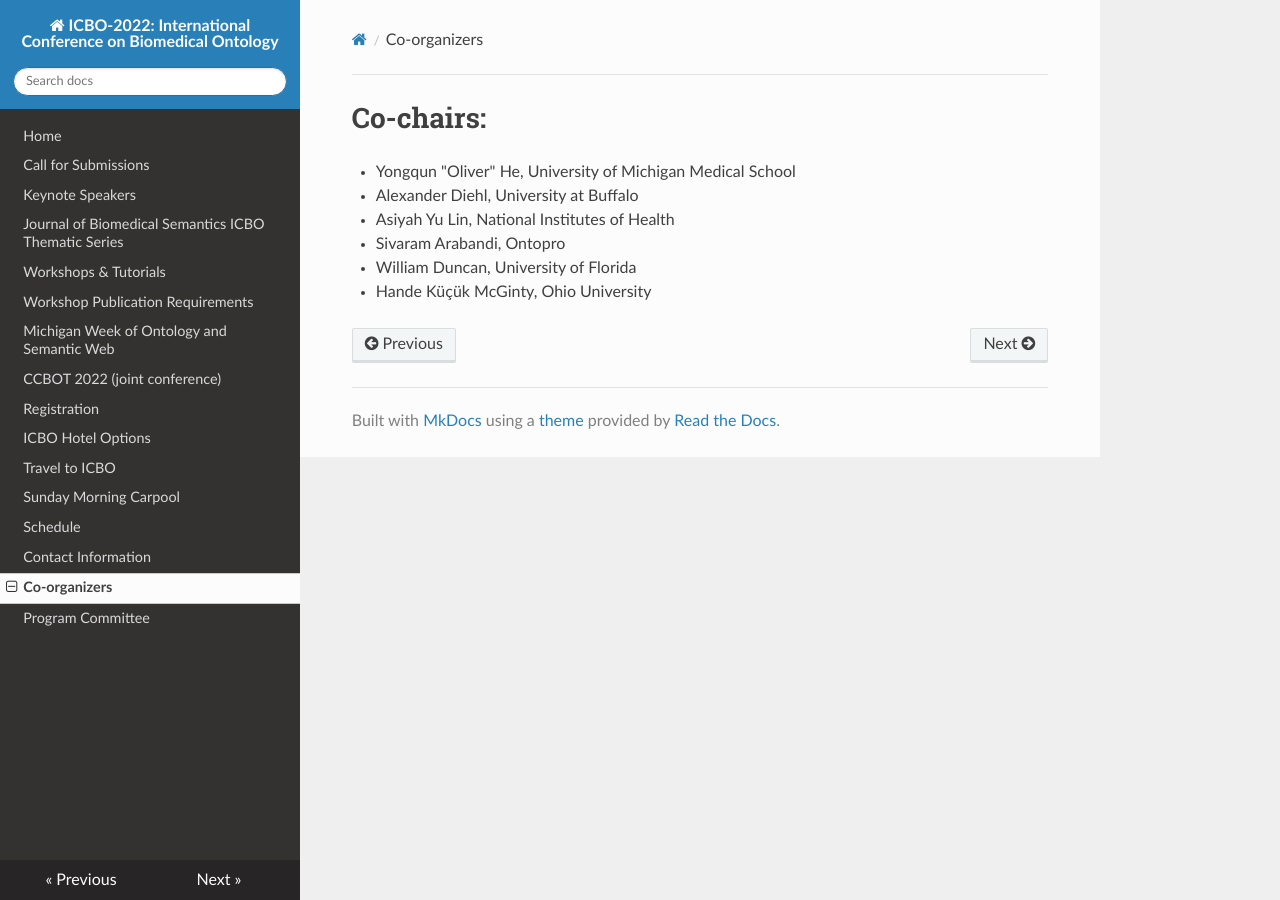
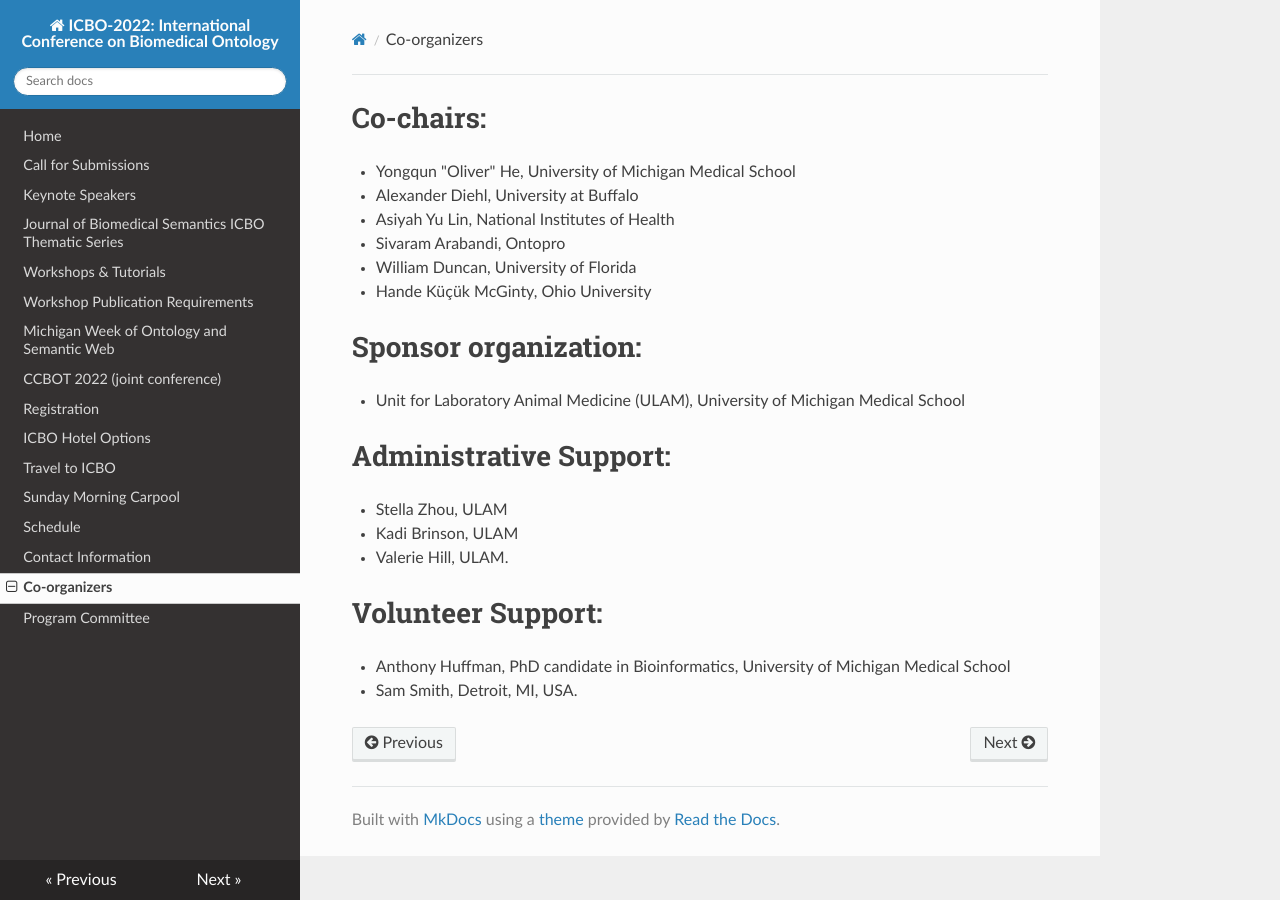
Before and after one commit to johnbeve/BFO-Organization, an MkDocs documentation site: the page built from docs/co-organizers.md, in a window 1280 px wide. Built offline with MkDocs 1.6.1, drawn with Linux system fonts in a browser that asks for light colours; nearby versions of some CDN libraries.

Commit message:
Update co-organizers.md

```diff
--- a/docs/co-organizers.md
+++ b/docs/co-organizers.md
@@ -5,3 +5,15 @@
 - Sivaram Arabandi, Ontopro
 - William Duncan, University of Florida
 - Hande Küçük McGinty, Ohio University
+
+# Sponsor organization:
+- Unit for Laboratory Animal Medicine (ULAM), University of Michigan Medical School
+
+# Administrative Support:
+- Stella Zhou, ULAM
+- Kadi Brinson, ULAM
+- Valerie Hill, ULAM.
+
+# Volunteer Support:
+- Anthony Huffman, PhD candidate in Bioinformatics, University of Michigan Medical School
+- Sam Smith, Detroit, MI, USA.
```
